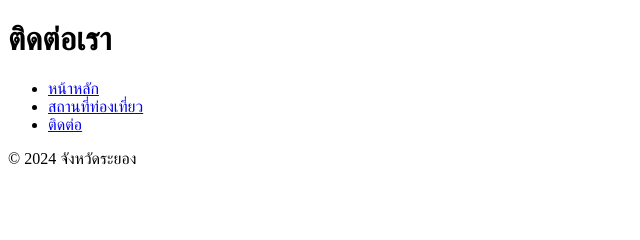
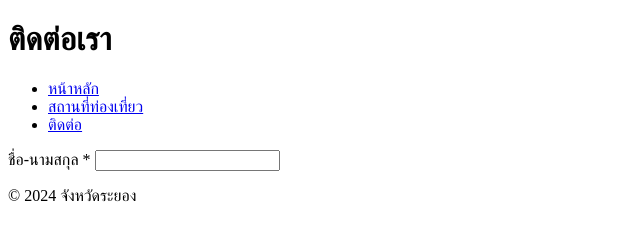
Before and after one commit to Sasikul/66160116-hw-1, a plain HTML site: page contact.html in a window 1280 px wide. Shown: the whole page, without its empty margins (0-640 px from the left). Drawn offline with Linux system fonts and the light colour scheme.

Commit message:
เพิ่ม main ในหน้า ติดต่อ

```diff
--- a/contact.html
+++ b/contact.html
@@ -17,6 +17,13 @@
         </nav>
     </header>
 
+    <main>
+        <form action="#" method="post">
+            <label for="name">ชื่อ-นามสกุล *</label>
+            <input type="text" id="name" name="name" required>
+        </form>
+    </main>
+
     <footer>
         <p>© 2024 จังหวัดระยอง</p>
     </footer>
```
